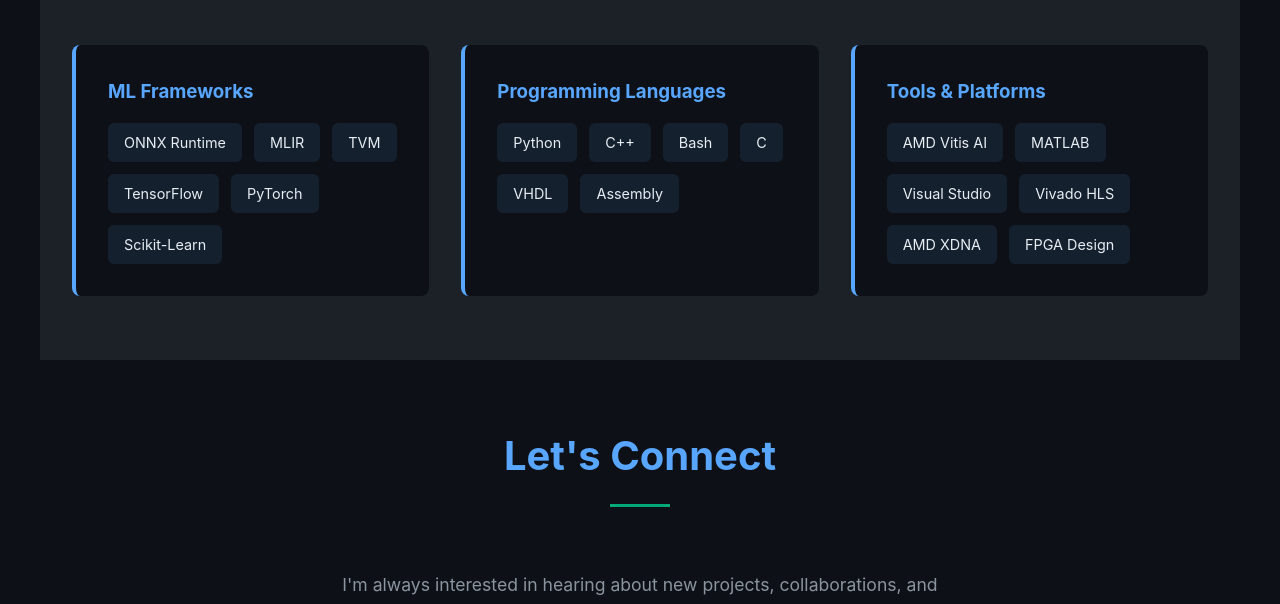
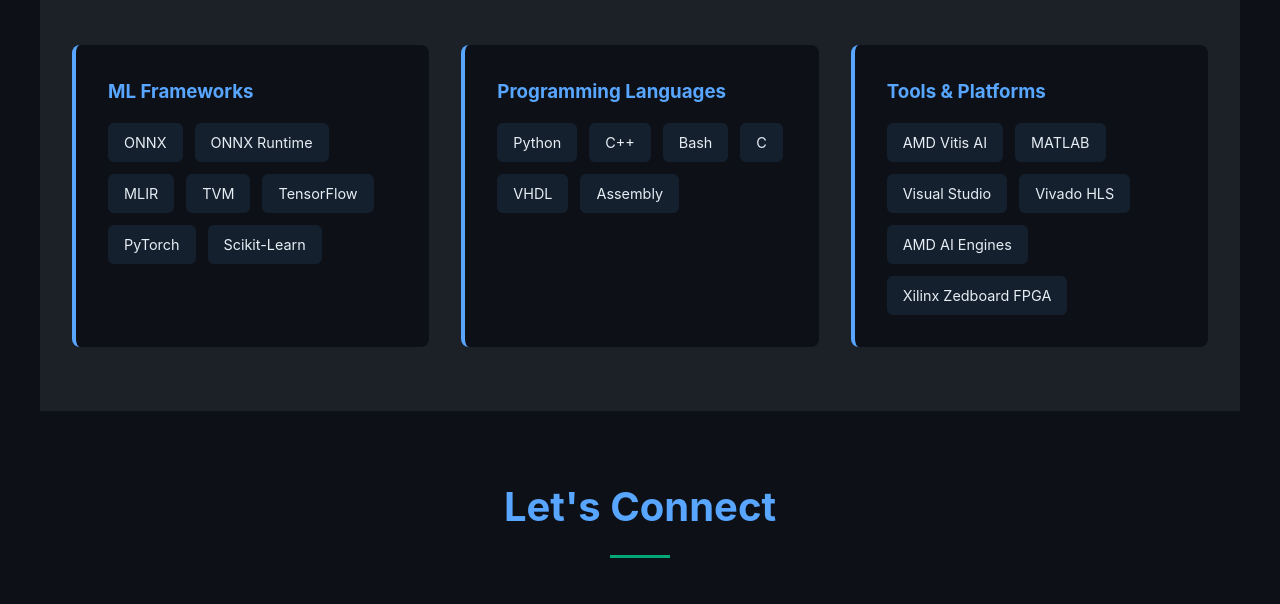
Before and after one commit to niteshpi/niteshpi.github.io, a plain HTML site: page index.html in a window 1280 px wide. Shown: the part 2689-3293 px from the top of the page. Drawn offline with Linux system fonts and the light colour scheme.

Commit message:
Git page  is all you need?

```diff
--- a/index.html
+++ b/index.html
@@ -579,6 +579,7 @@
             <div class="skill-category">
                 <h3>ML Frameworks</h3>
                 <div class="skill-list">
+                    <span class="skill-item">ONNX</span>
                     <span class="skill-item">ONNX Runtime</span>
                     <span class="skill-item">MLIR</span>
                     <span class="skill-item">TVM</span>
@@ -607,8 +608,8 @@
                     <span class="skill-item">MATLAB</span>
                     <span class="skill-item">Visual Studio</span>
                     <span class="skill-item">Vivado HLS</span>
-                    <span class="skill-item">AMD XDNA</span>
-                    <span class="skill-item">FPGA Design</span>
+                    <span class="skill-item">AMD AI Engines</span>
+                    <span class="skill-item">Xilinx Zedboard FPGA</span>
                 </div>
             </div>
         </div>
```
